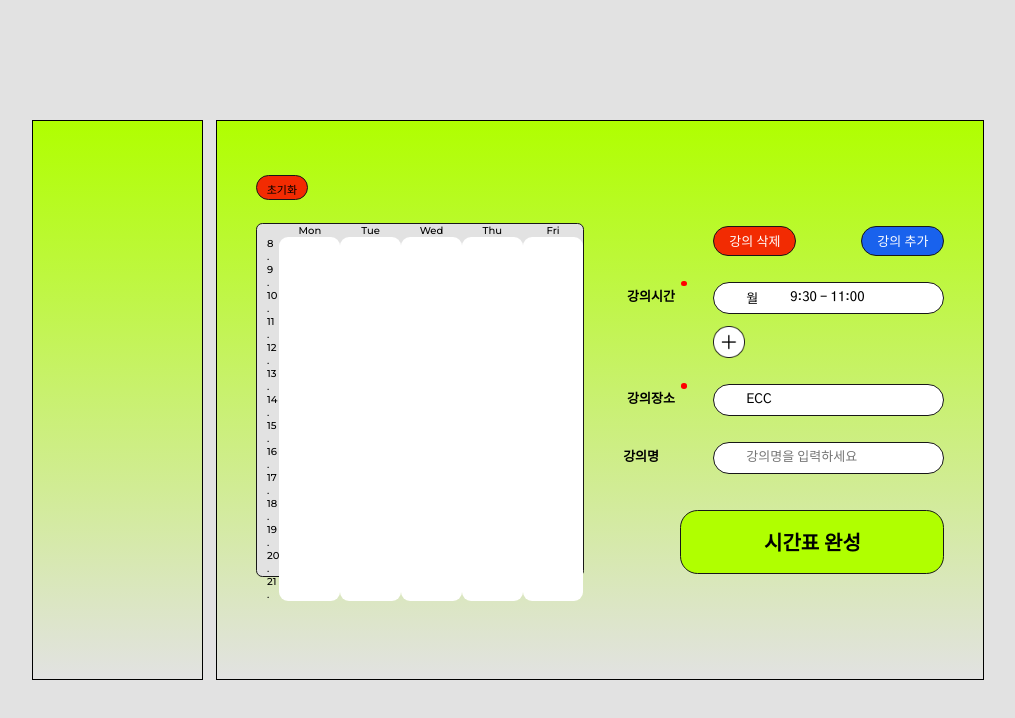
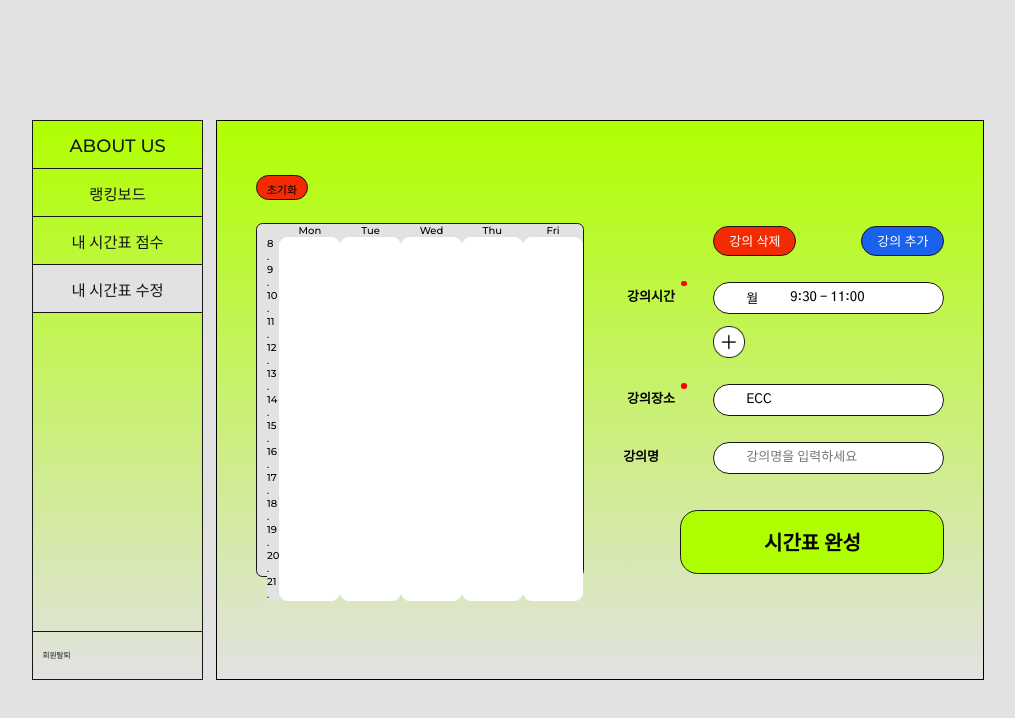
Before and after one commit to SamwaMoney/Timetable-Artist-front, a React (Create React App) app: page /create in a window 1280 px wide. Shown: the top 718 px of the page, without its empty margins (132-1147 px from the left). Built offline with nearby package versions, Linux system fonts and the light colour scheme.

Commit message:
feat: 시간표 강의 추가 페이지 햄버거바 연결

```diff
--- a/src/components/createpage/CreateTimeTable.jsx
+++ b/src/components/createpage/CreateTimeTable.jsx
@@ -1,4 +1,5 @@
 import { S } from './CreateTimeTable.style';
+import Hamburger from '../_common/Hamburger';
 import TimeTable from '../createpage/TimeTable';
 import TimeTableInput from '../createpage/TimeTableInput';
 
@@ -6,7 +7,7 @@ const CreateTimeTable = () => {
     return (
         <>
             <S.Wrapper>
-                <S.Hamburger />
+                <Hamburger />
                 <S.Container>
                     <TimeTable />
                     <TimeTableInput />
--- a/src/components/createpage/TimeTable.jsx
+++ b/src/components/createpage/TimeTable.jsx
@@ -12,6 +12,8 @@ const TimeTable = () => {
         const hour = Math.floor(index * timeInterval) + startHour;
         return index % 2 === 0 ? hour : '.';
     });
+
+    console.log(timeSlots);
 
     const days = ['Mon', 'Tue', 'Wed', 'Thu', 'Fri'];
 
@@ -28,7 +30,7 @@ const TimeTable = () => {
                             ))}
                         </tr>
                     </thead>
-                    <tbody>
+                    <tbody style={{backgroundColor: "white"}}>
                         {timeSlots.map((timeSlot, index) => (
                             <tr key={timeSlot}>
                                 <TimeCell>{timeSlot}</TimeCell>
@@ -92,6 +94,8 @@ const TimeCell = styled.td`
     font-size: 10px;
     font-weight: 500;
     line-height: normal;
+
+    background-color: var(--background);
 `;
 
 const TableCell = styled.td`
@@ -101,4 +105,5 @@ const TableCell = styled.td`
 
     border-radius: ${({ isFirst, isLast }) =>
         isFirst ? '0.5625rem 0.5625rem 0 0' : isLast ? '0 0 0.5625rem 0.5625rem' : 'none'};
+
 `;
```
